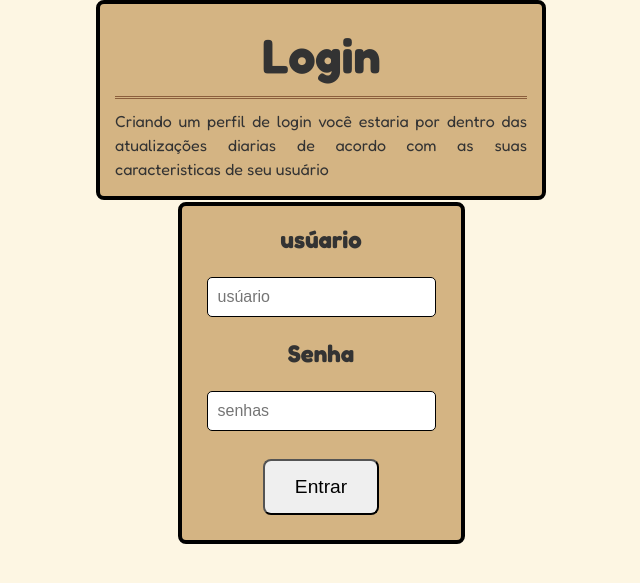
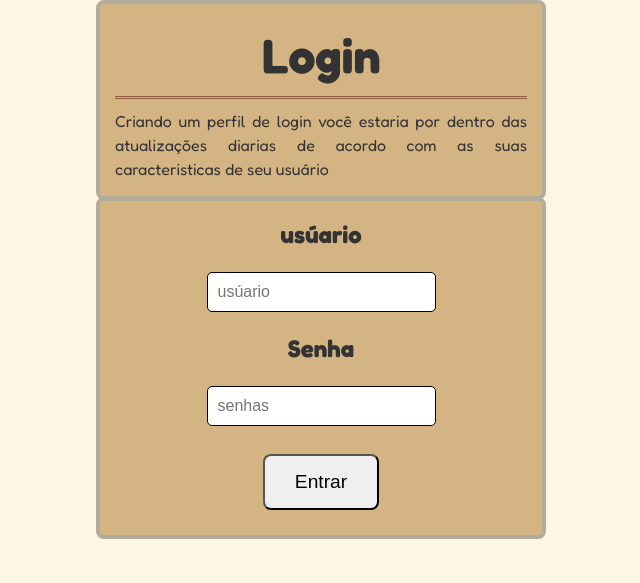
Before and after one commit to Matheus00017/Projetos, a PHP site: page /login.html in a window 1280 px wide. Shown: the part 108-691 px from the top of the page, without its empty margins (319-959 px from the left). Run offline with PHP 8.4, Linux system fonts and the light colour scheme.

Commit message:
2-10_incompleto

```diff
--- a/projéto_numero_1°/style/style.css
+++ b/projéto_numero_1°/style/style.css
@@ -153,9 +153,9 @@ a{
     flex-direction: column;
     align-items: center;
     text-align: center;
-    gap: 10px;
+    gap: 5px;
     margin-top: 20px;
-    max-width: 800px;
+    max-width: 500px;
     margin: 0 auto;
 }
 
@@ -171,6 +171,7 @@ a{
     border: 4px solid #000000;
     border-radius: 8px;
     margin-bottom: -8px;
+    border-color: #b1ac9c;
 }
 
 .login-form {
@@ -178,12 +179,13 @@ a{
     background: #d4b483;
     flex-direction: column;
     gap: 8px;
+    width: 100%;
     max-width: 450px;
     margin: 0px;
     align-items: center;
     padding: 15px;
     border-radius: 8px;
-    border: 4px solid #000000;
+    border: 4px solid #b1ac9c;
 }
 
 .login-form input {
```
Also changed, not shown: projéto_numero_1°/login.html (+4 -4 lines).
